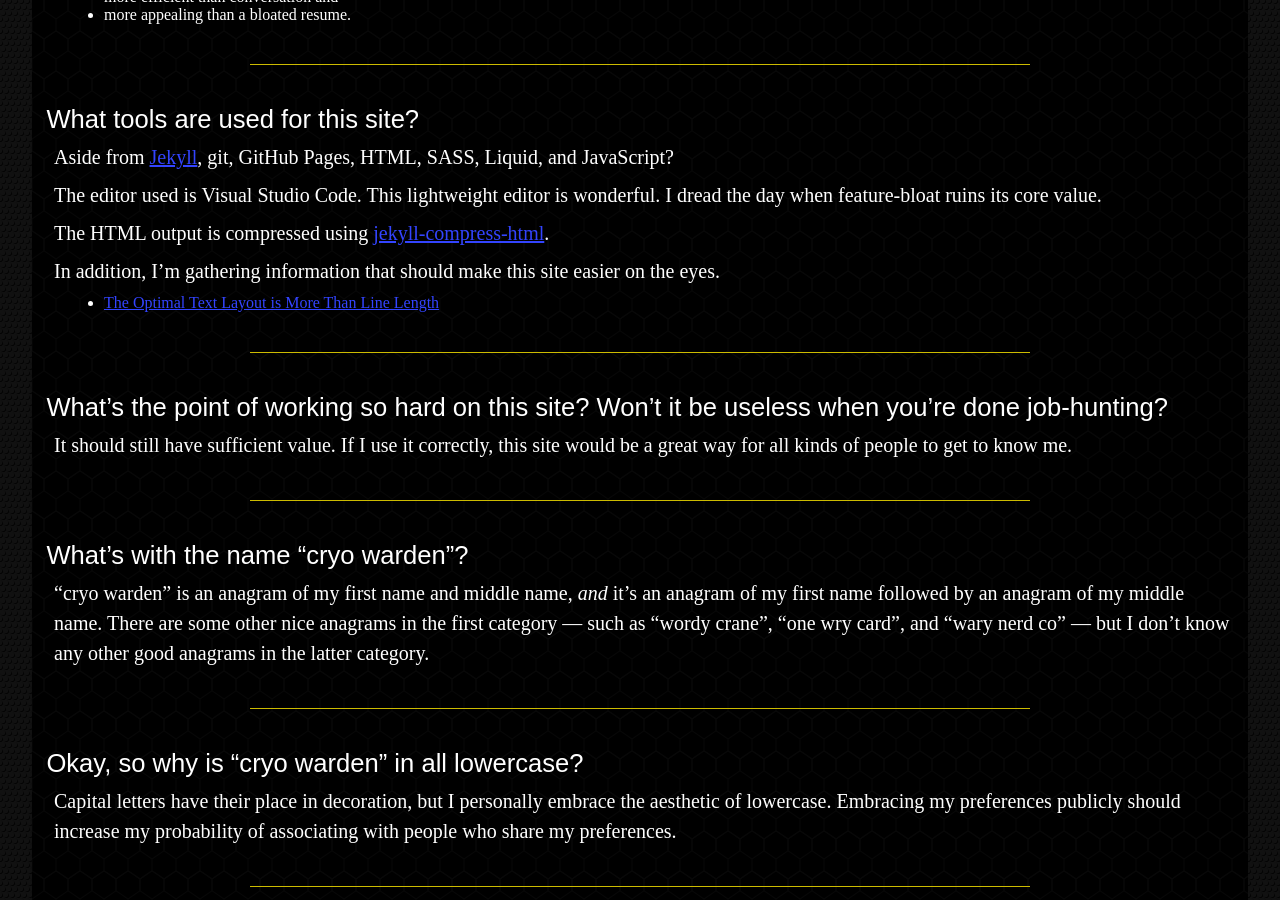
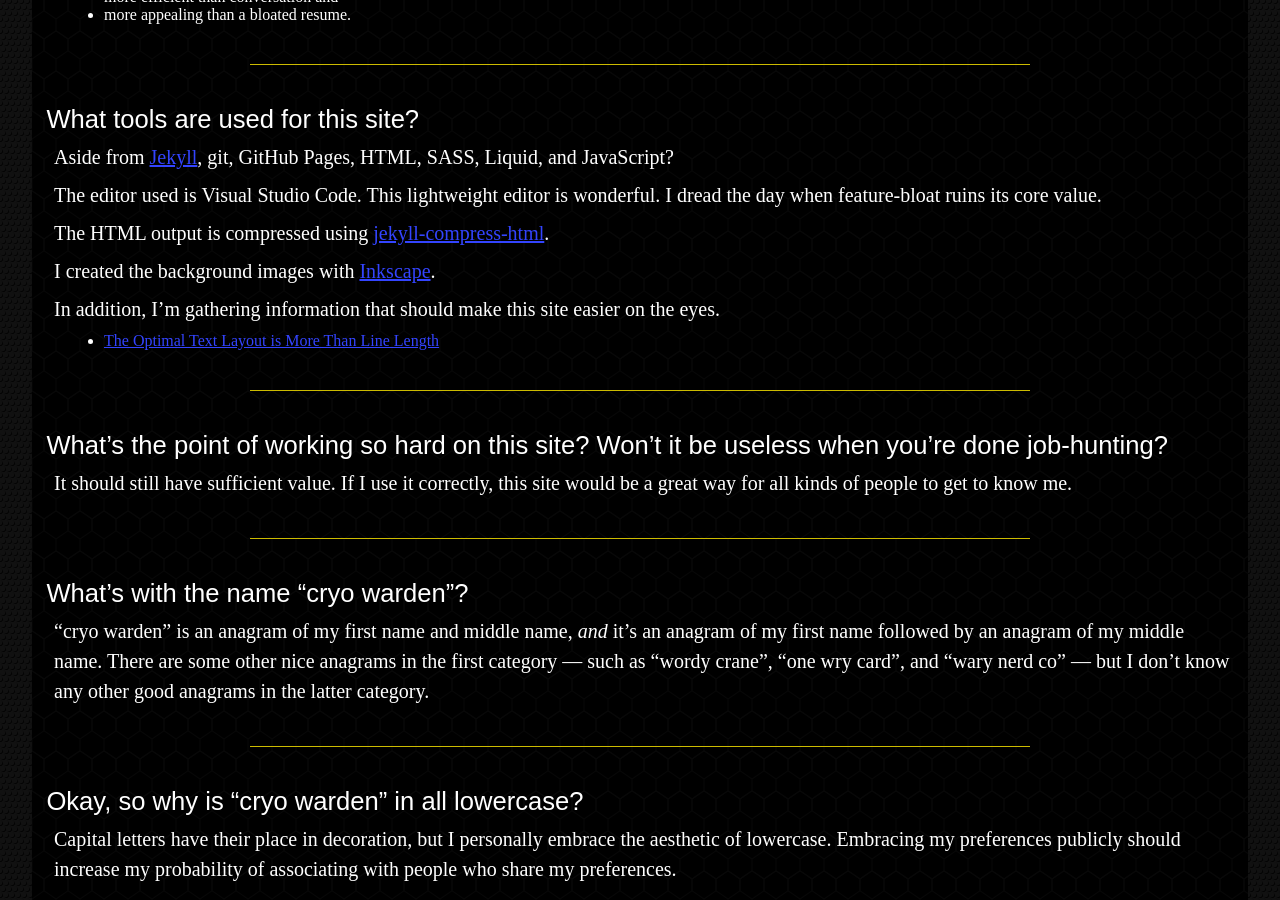
Before and after one commit to cryo-warden/cryo-warden.github.io, a Jekyll site: the page built from about.md, in a window 1280 px wide and 900 px high, scrolled down 626 px. Built offline with Jekyll 4.4.1, drawn with Linux system fonts in a browser that asks for light colours.

Commit message:
updated about page

```diff
--- a/about.md
+++ b/about.md
@@ -28,6 +28,8 @@
 The editor used is Visual Studio Code. This lightweight editor is wonderful. I dread the day when feature-bloat ruins its core value.
 
 The HTML output is compressed using [jekyll-compress-html](https://github.com/penibelst/jekyll-compress-html).
+
+I created the background images with [Inkscape](https://inkscape.org/).
 
 In addition, I'm gathering information that should make this site easier on the eyes.
 
```
